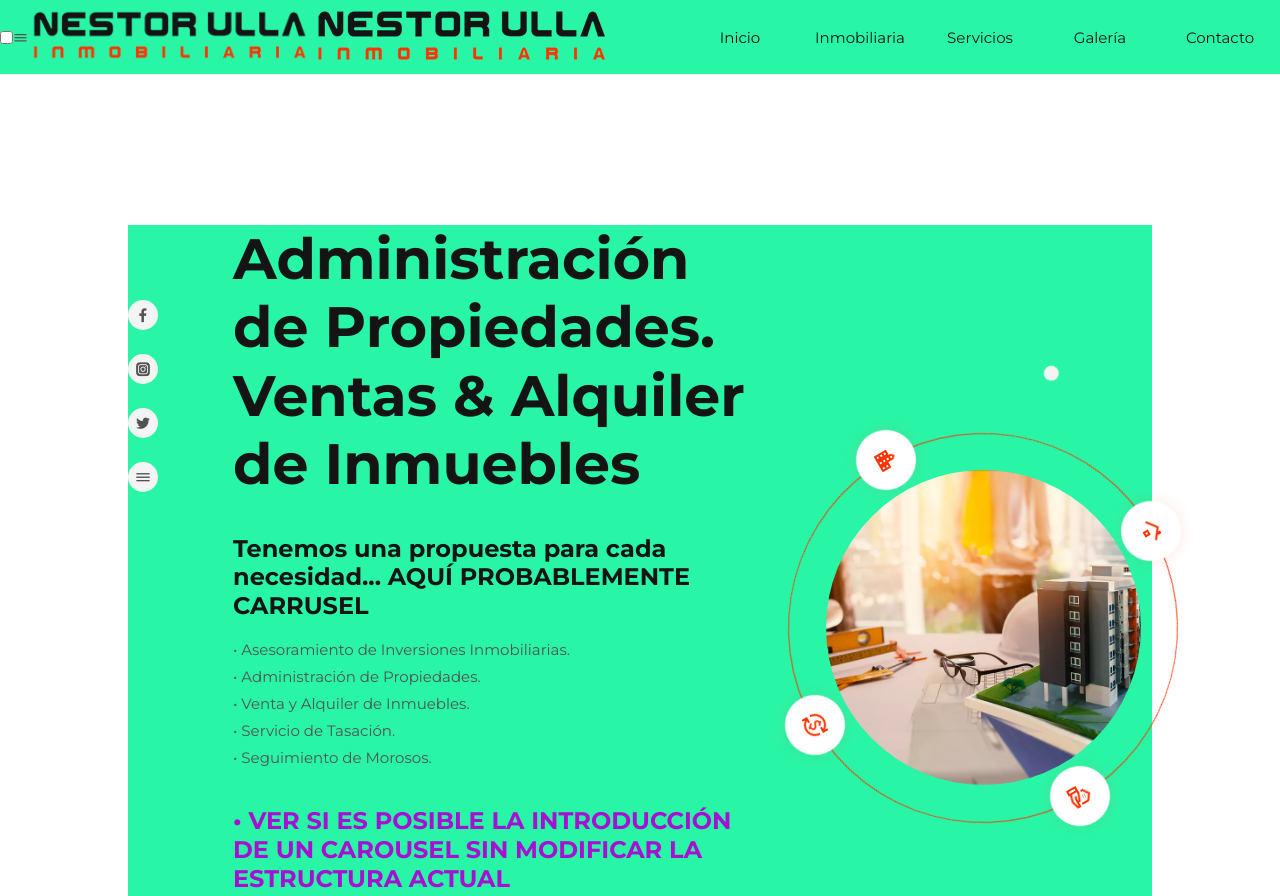
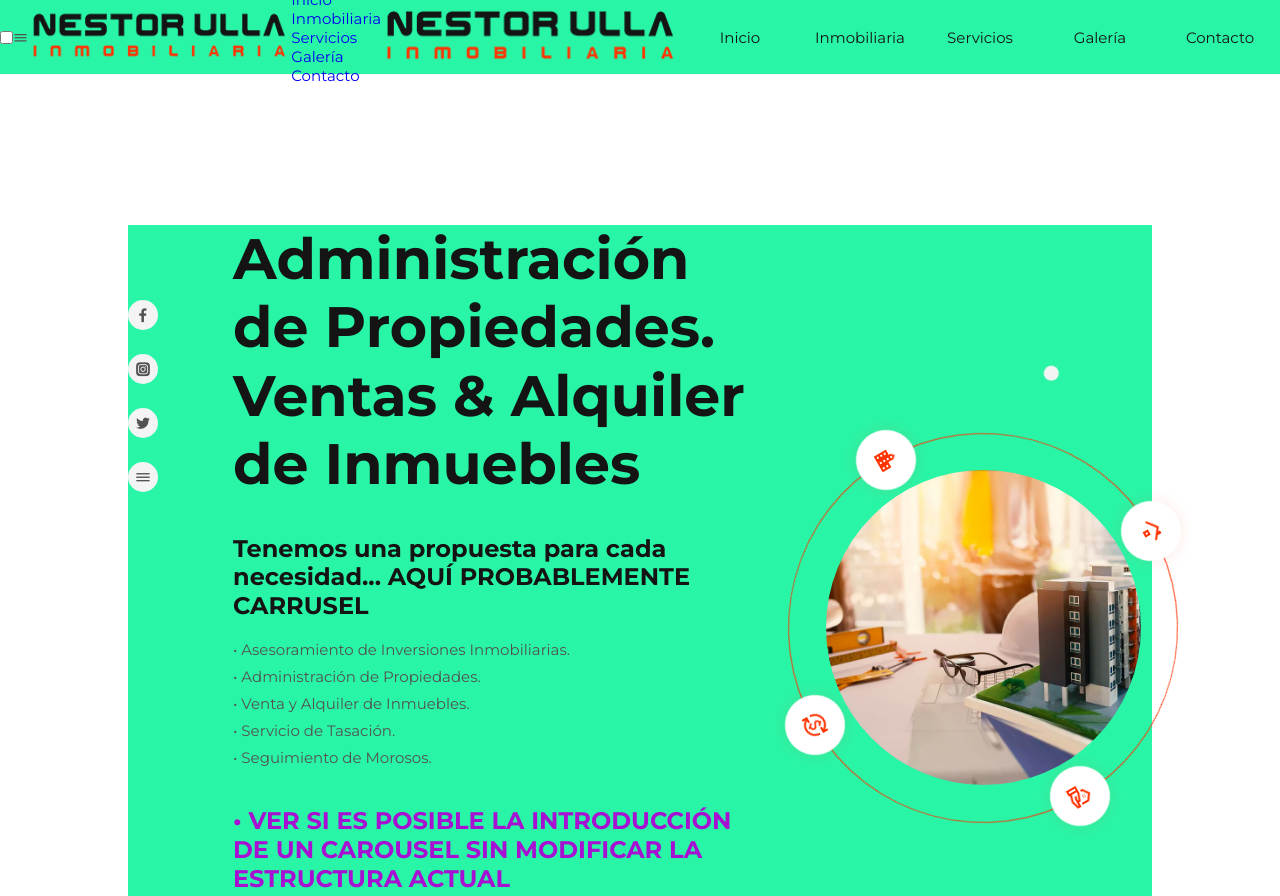
Before and after one commit to leivahm/iu, a plain HTML site: page index.html in a window 1280 px wide. Shown: the top 896 px of the page. Drawn offline with nearby package versions, Linux system fonts and the light colour scheme.

Commit message:
defining navbar links

```diff
--- a/index.html
+++ b/index.html
@@ -31,6 +31,13 @@
         <a href="#" class="enlace">
             <img src="/assets/img/NUI-50-x-ciento.png" alt="Néstor Ulla" class="logo">
         </a>
+        <ul>
+            <li><a href="#" class="active">Inicio</a></li>
+            <li><a href="#">Inmobiliaria</a></li>
+            <li><a href="#">Servicios</a></li>
+            <li><a href="#">Galería</a></li>
+            <li><a href="#">Contacto</a></li>
+        </ul>
         <div class="container">
             <!-- <a href="#"><h3>Néstor Ulla</h3></a> -->
             <a href="#"><img src="/assets/img/NUI-50-x-ciento.png" alt="Néstor Ulla" width="50%"></a>
```
